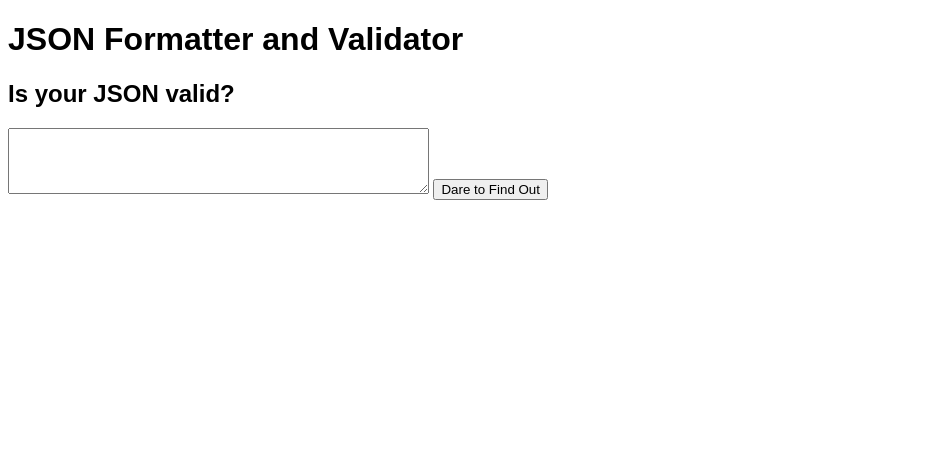
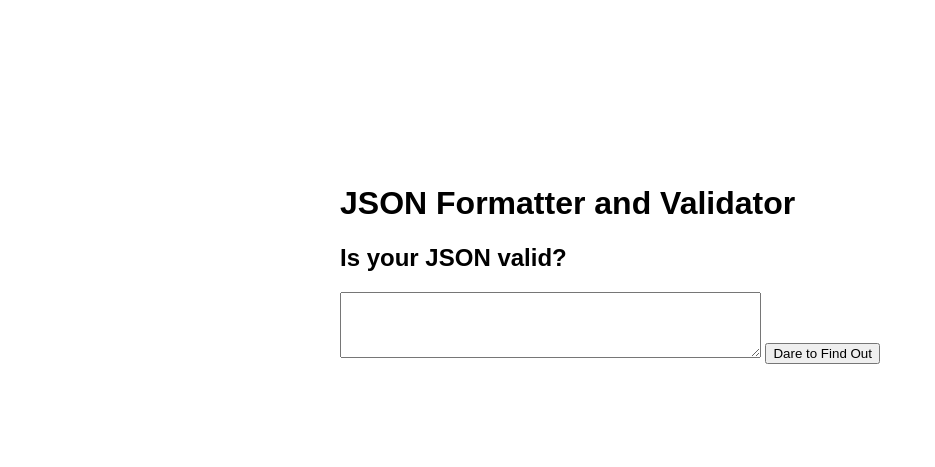
Before and after one commit to dclements9/json_formatter_and_validator, a website: page index.html in a window 1280 px wide. Shown: the whole page, without its empty margins (0-935 px from the left). Drawn offline with Linux system fonts and the light colour scheme.

Commit message:
Added basic CSS formatting

```diff
--- a/src/styles.css
+++ b/src/styles.css
@@ -1,6 +1,6 @@
 body {
     font-family: sans-serif;
-    /* margin: 100px auto;
+    margin: 100px auto;
     max-width: 600px;
-    padding: 4rem; */
+    padding: 4rem;
   }
```
